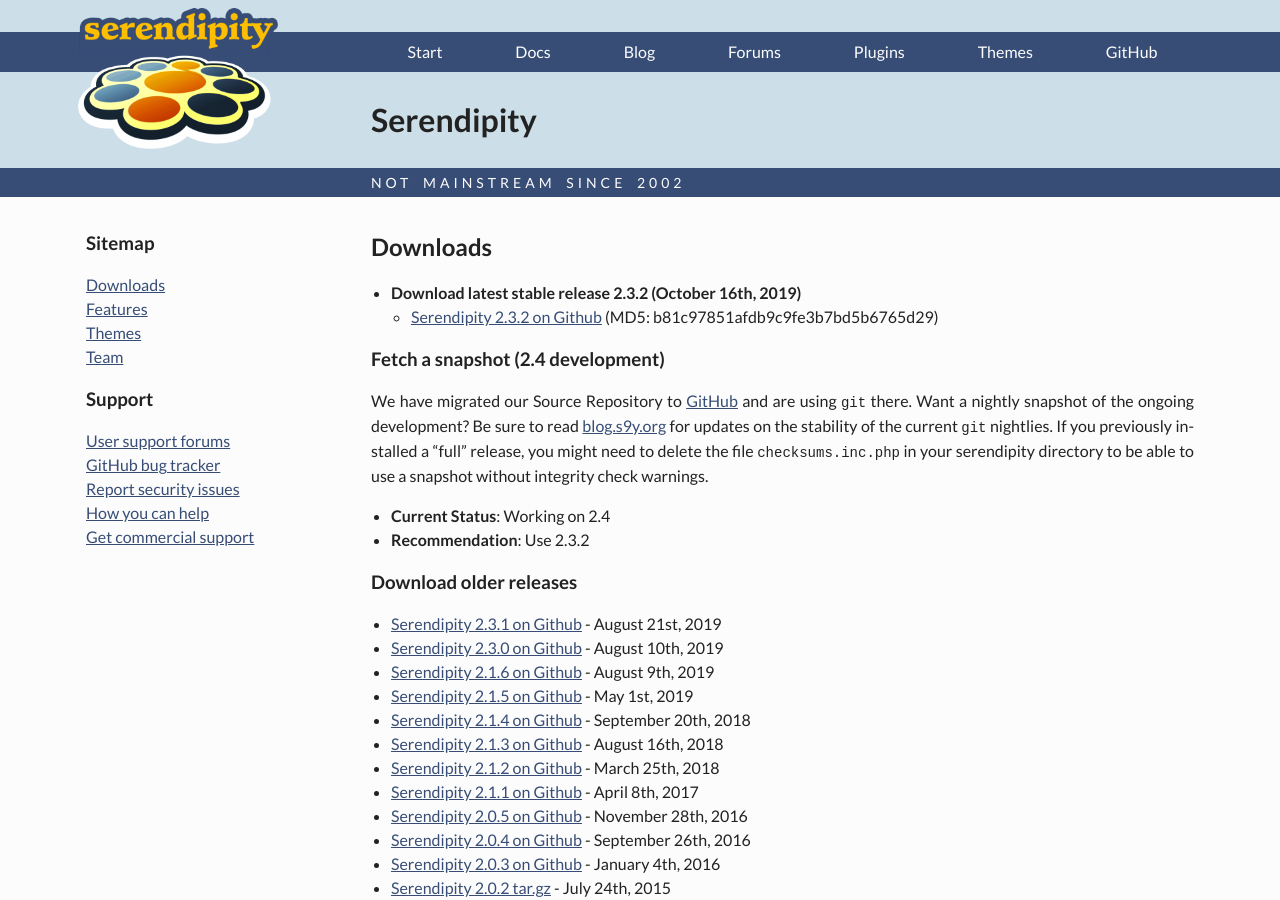
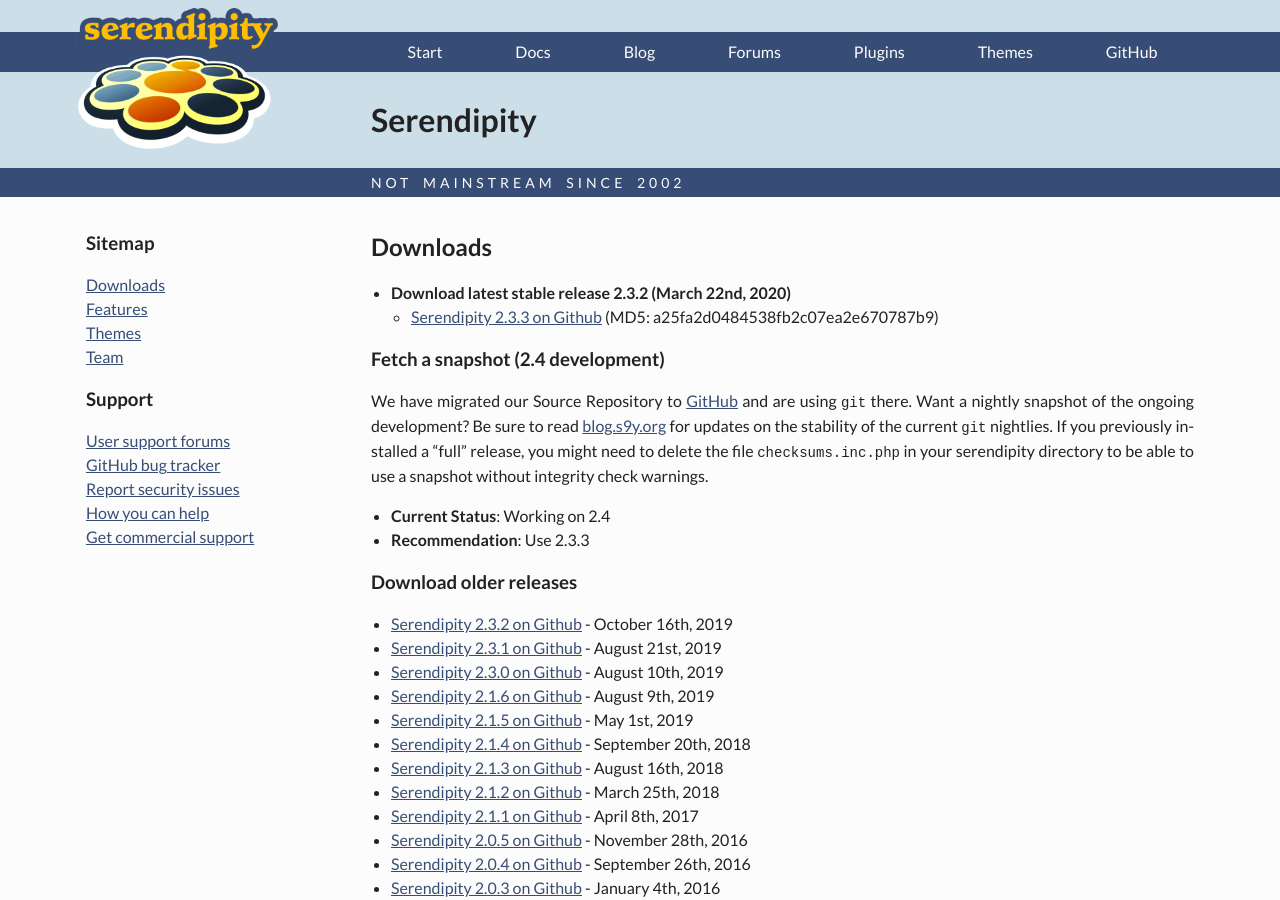
Before and after one commit to s9y/s9y.github.io, a Jekyll site: the page built from downloads.md, in a window 1280 px wide and 900 px high. Built offline with Jekyll 4.4.1, drawn with Linux system fonts in a browser that asks for light colours.

Commit message:
Release 2.3.3
Signed-off-by: Thomas Hochstein <thh@inter.net>

```diff
--- a/_includes/showcase.html
+++ b/_includes/showcase.html
@@ -10,7 +10,7 @@
             <h2>Current version</h2>
 
             <a class="download-link zip-link" href="https://www.s9y.org/latest">Download
-            v2.3.2</a>
+            v2.3.3</a>
 
             <p>For more downloads and other formats see <a href="/downloads.html">downloads</a> section.</p>
         </section>
--- a/downloads.md
+++ b/downloads.md
@@ -4,10 +4,10 @@ title: Downloads
 
 ## Downloads
 
-* **Download latest stable release 2.3.2 (October 16th, 2019)**
-  * [Serendipity 2.3.2 on
-    Github](https://github.com/s9y/Serendipity/releases/tag/2.3.2)
-   (MD5: b81c97851afdb9c9fe3b7bd5b6765d29)
+* **Download latest stable release 2.3.2 (March 22nd, 2020)**
+  * [Serendipity 2.3.3 on
+    Github](https://github.com/s9y/Serendipity/releases/tag/2.3.3)
+   (MD5: a25fa2d0484538fb2c07ea2e670787b9)
 
 <!--
 * **Download current release candidate (August 3rd, 2019)**
@@ -21,10 +21,11 @@ title: Downloads
 We have migrated our Source Repository to [GitHub](https://github.com/s9y/Serendipity/) and are using `git` there. Want a nightly snapshot of the ongoing development? Be sure to read [blog.s9y.org](https://blog.s9y.org) for updates on the stability of the current `git` nightlies. If you previously installed a "full" release, you might need to delete the file `checksums.inc.php` in your serendipity directory to be able to use a snapshot without integrity check warnings.
 
 * **Current Status**: Working on 2.4
-* **Recommendation**: Use 2.3.2
+* **Recommendation**: Use 2.3.3
 
 ### **Download older releases**
 
+* [Serendipity 2.3.2 on Github](https://github.com/s9y/Serendipity/releases/tag/2.3.2) - October 16th, 2019
 * [Serendipity 2.3.1 on Github](https://github.com/s9y/Serendipity/releases/tag/2.3.1) - August 21st, 2019
 * [Serendipity 2.3.0 on Github](https://github.com/s9y/Serendipity/releases/tag/2.3.0) - August 10th, 2019
 * [Serendipity 2.1.6 on Github](https://github.com/s9y/Serendipity/releases/tag/2.1.6) - August 9th, 2019
```
